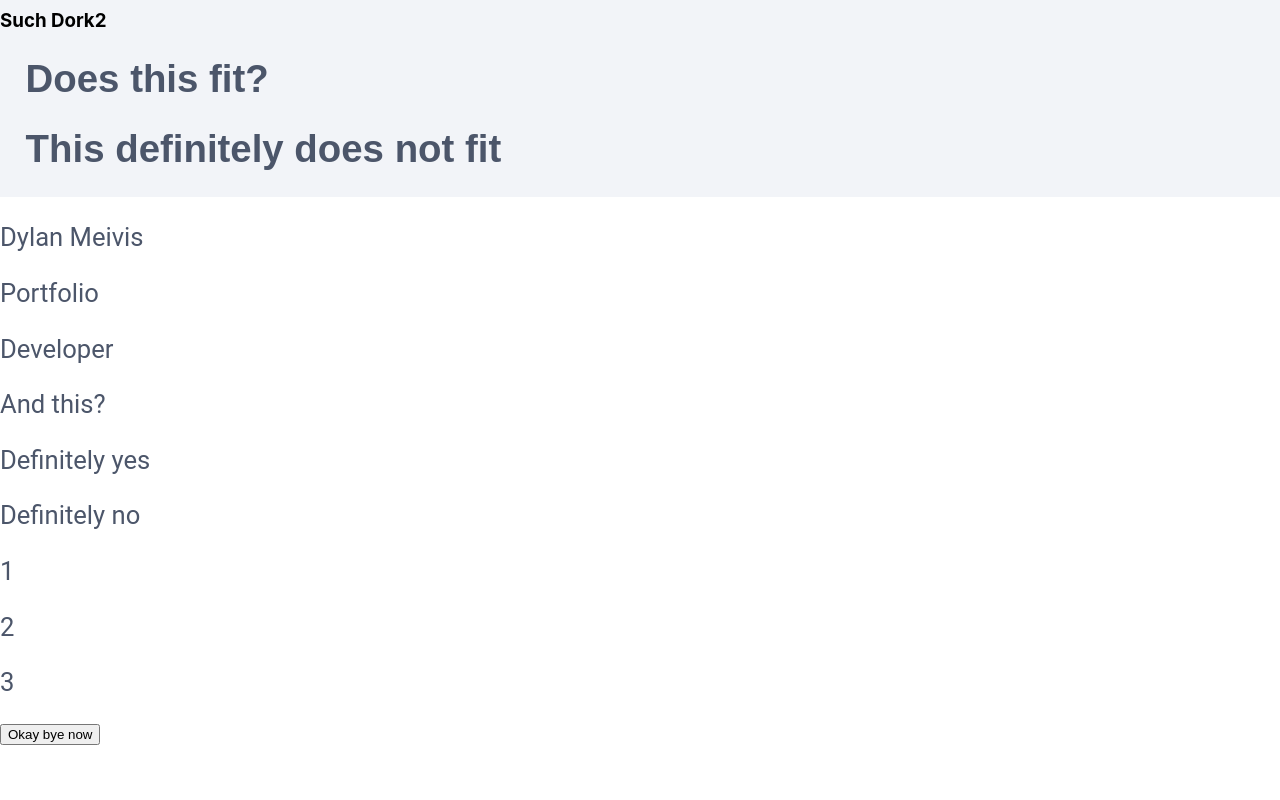
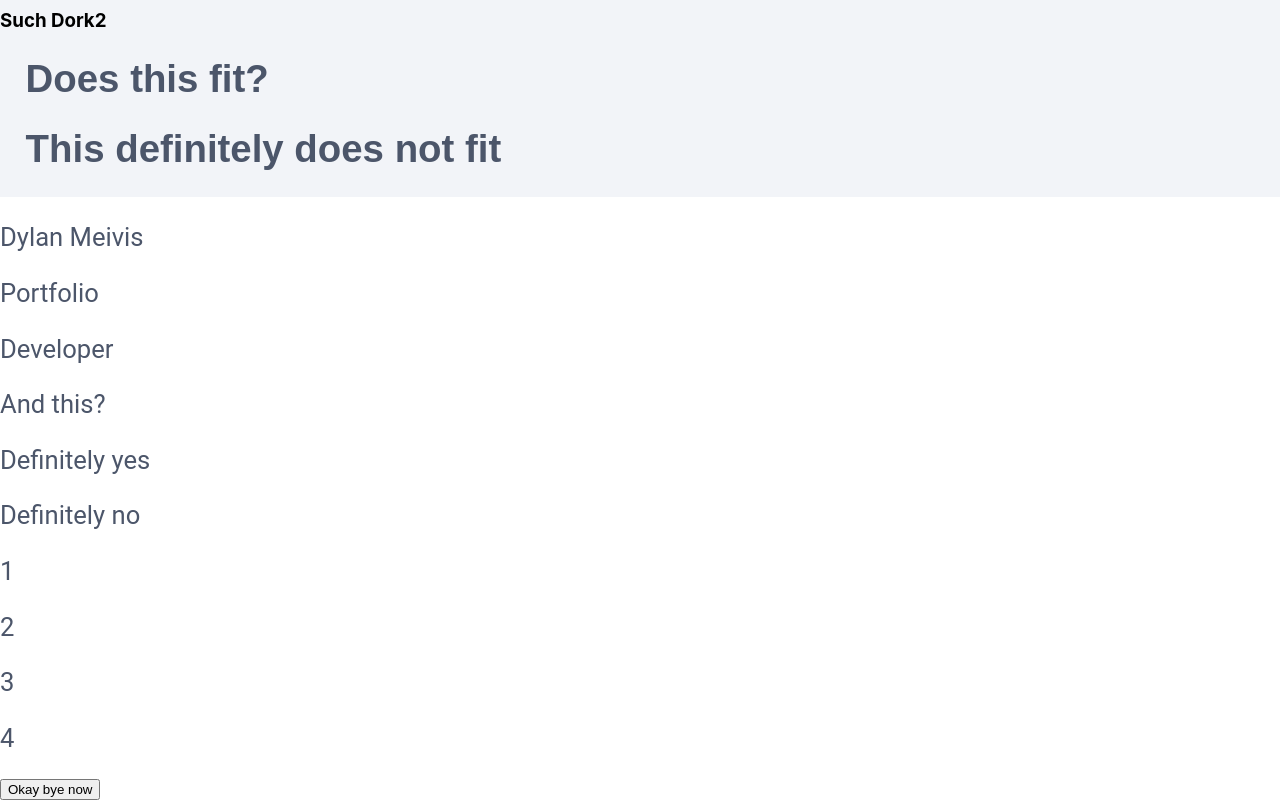
Before and after one commit to DylanMeivis/Portfolio, a React (Create React App) app: page / in a window 1280 px wide. Shown: the part 239-1039 px from the top of the page. Before the commit the page ends 984 px from the top, so only its background shows below. Built offline with nearby package versions, Linux system fonts and the light colour scheme.

Commit message:
Update App.js

```diff
--- a/src/App.js
+++ b/src/App.js
@@ -26,6 +26,7 @@ function App() {
             <h3>1</h3>
             <h3>2</h3>
             <h3>3</h3>
+            <h3>4</h3>
             <button>Okay bye now</button>
         </div>
     </div>
```
